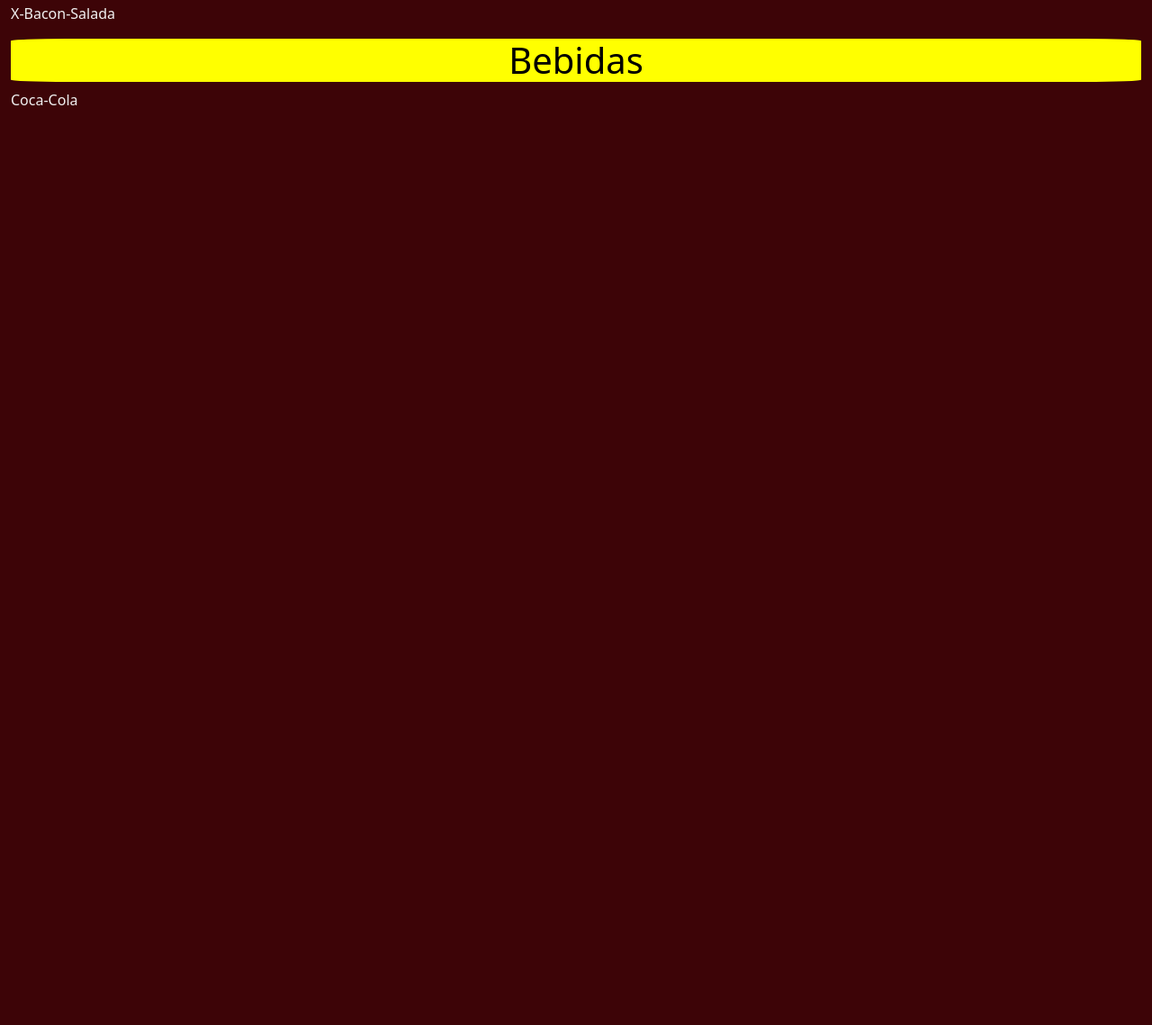
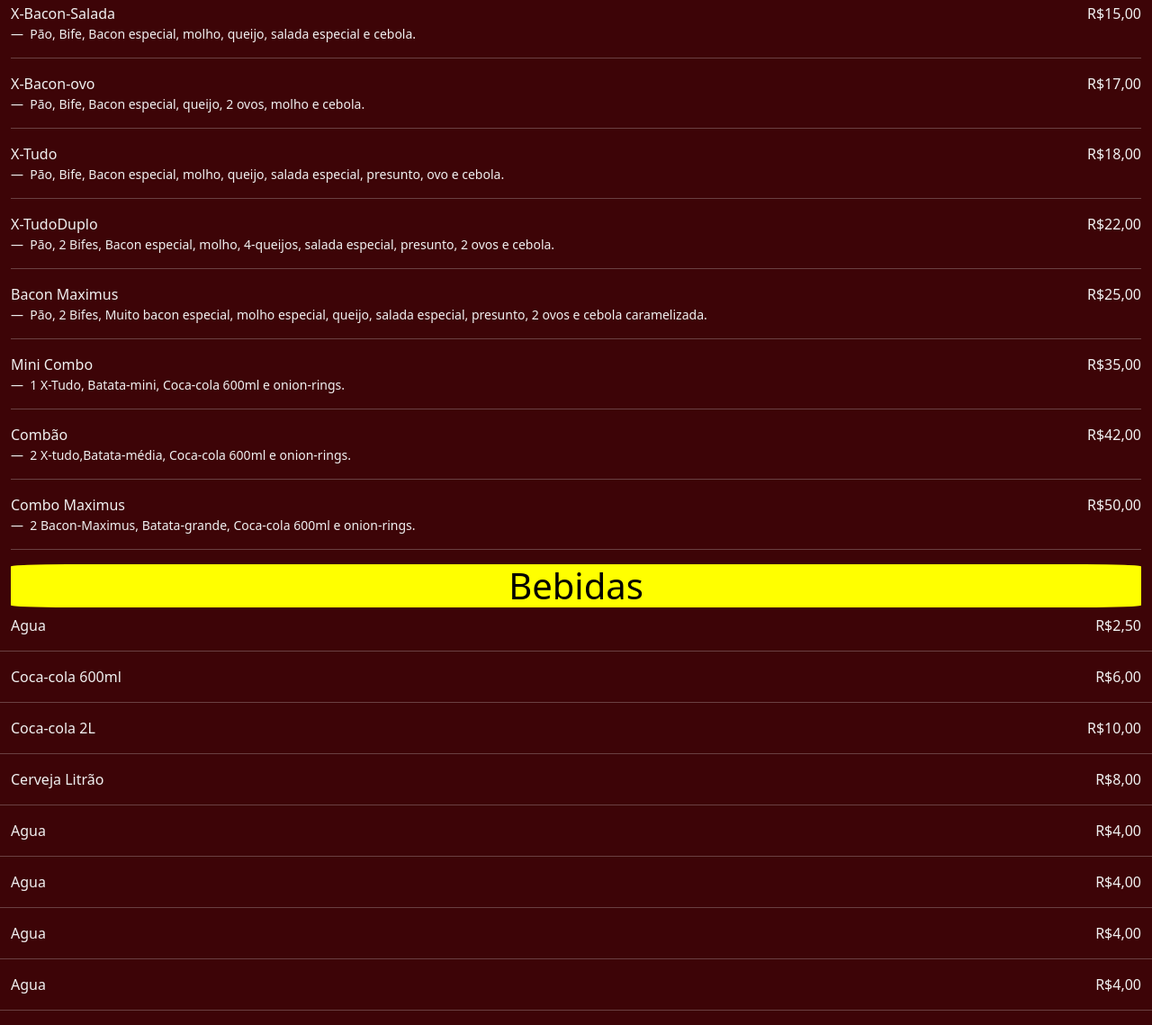
Before and after one commit to IgrAlves/hamburguer, a plain HTML site: page hamburguer/cardapio.html in a window 1280 px wide. Shown: the part 133-1272 px from the top of the page at 90% size. Before the commit the page ends 800 px from the top, so only its background shows below. Drawn offline with nearby package versions, Linux system fonts and the light colour scheme.

Commit message:
hamburguer

```diff
--- a/hamburguer/cardapio.html
+++ b/hamburguer/cardapio.html
@@ -36,12 +36,194 @@
         <div class="row space">
             <div class="col-sm-12 col-xxl-6">
                 <h1 class="text-background text-center">Hamburguers</h1>
-                <p class="color">X-Bacon-Salada</p>
-            </div>
+                <div class="color row">
+					<div class="col-6">
+						<p>X-Bacon-Salada</p>
+					</div>
+					<div class="col-6">
+						<p class="text-end color">R$15,00</p>
+					</div>
+					<div class="col-12">
+						<figcaption class="blockquote-footer color">
+							Pão, Bife, Bacon especial, molho, queijo, salada especial e cebola.
+						</figcaption>
+					<hr>
+					</div>
+				</div>
+				<div class="color row">
+					<div class="col-6">
+						<p>X-Bacon-ovo</p>
+					</div>
+					<div class="col-6">
+						<p class="text-end color">R$17,00</p>
+					</div>
+					<div class="col-12">
+						<figcaption class="blockquote-footer color">
+							Pão, Bife, Bacon especial, queijo, 2 ovos, molho e cebola.
+						</figcaption>
+					<hr>
+					</div>
+				</div>
+				<div class="color row">
+					<div class="col-6">
+						<p>X-Tudo</p>
+					</div>
+					<div class="col-6">
+						<p class="text-end color">R$18,00</p>
+					</div>
+					<div class="col-12">
+						<figcaption class="blockquote-footer color">
+							Pão, Bife, Bacon especial, molho, queijo, salada especial, presunto, ovo e cebola.
+						</figcaption>
+					<hr>
+					</div>
+				</div>
+				<div class="color row">
+					<div class="col-6">
+						<p>X-TudoDuplo</p>
+					</div>
+					<div class="col-6">
+						<p class="text-end color">R$22,00</p>
+					</div>
+					<div class="col-12">
+						<figcaption class="blockquote-footer color">
+							Pão, 2 Bifes, Bacon especial, molho, 4-queijos, salada especial, presunto, 2 ovos e cebola.
+						</figcaption>
+					<hr>
+					</div>
+				</div>
+				<div class="color row">
+					<div class="col-6">
+						<p>Bacon Maximus</p>
+					</div>
+					<div class="col-6">
+						<p class="text-end color">R$25,00</p>
+					</div>
+					<div class="col-12">
+						<figcaption class="blockquote-footer color">
+							Pão, 2 Bifes, Muito bacon especial, molho especial, queijo, salada especial, presunto, 2 ovos e cebola caramelizada.
+						</figcaption>
+					<hr>
+					</div>
+				</div>
+				<div class="color row">
+					<div class="col-6">
+						<p>Mini Combo</p>
+					</div>
+					<div class="col-6">
+						<p class="text-end color">R$35,00</p>
+					</div>
+					<div class="col-12">
+						<figcaption class="blockquote-footer color">
+							1 X-Tudo, Batata-mini, Coca-cola 600ml e onion-rings.
+						</figcaption>
+					<hr>
+					</div>
+				</div>
+				<div class="color row">
+					<div class="col-6">
+						<p>Combão</p>
+					</div>
+					<div class="col-6">
+						<p class="text-end color">R$42,00</p>
+					</div>
+					<div class="col-12">
+						<figcaption class="blockquote-footer color">
+							2 X-tudo,Batata-média, Coca-cola 600ml e onion-rings.
+						</figcaption>
+					<hr>
+					</div>
+				</div>
+				<div class="color row">
+					<div class="col-6">
+						<p>Combo Maximus</p>
+					</div>
+					<div class="col-6">
+						<p class="text-end color">R$50,00</p>
+					</div>
+					<div class="col-12">
+						<figcaption class="blockquote-footer color">
+							2 Bacon-Maximus, Batata-grande, Coca-cola 600ml e onion-rings.
+						</figcaption>
+					<hr>
+					</div>
+				</div>
+			</div>
             <div class="col-sm-12 col-xxl-6">
                 <h1 class="text-background text-center">Bebidas</h1>
-                <p class="color">Coca-Cola</p>
-            </div>
+                <div class="color row">
+					<div class="col-6">
+						<p>Agua</p>
+					</div>
+					<div class="col-6">
+						<p class="text-end color">R$2,50</p>
+					</div>
+					<hr>
+				</div>
+				<div class="color row">
+					<div class="col-6">
+						<p>Coca-cola 600ml</p>
+					</div>
+					<div class="col-6">
+						<p class="text-end color">R$6,00</p>
+					</div>
+					<hr>
+				</div>
+				<div class="color row">
+					<div class="col-6">
+						<p>Coca-cola 2L</p>
+					</div>
+					<div class="col-6">
+						<p class="text-end color">R$10,00</p>
+					</div>
+					<hr>
+				</div>
+				<div class="color row">
+					<div class="col-6">
+						<p>Cerveja Litrão</p>
+					</div>
+					<div class="col-6">
+						<p class="text-end color">R$8,00</p>
+					</div>
+					<hr>
+				</div>
+				<div class="color row">
+					<div class="col-6">
+						<p>Agua</p>
+					</div>
+					<div class="col-6">
+						<p class="text-end color">R$4,00</p>
+					</div>
+					<hr>
+				</div>
+				<div class="color row">
+					<div class="col-6">
+						<p>Agua</p>
+					</div>
+					<div class="col-6">
+						<p class="text-end color">R$4,00</p>
+					</div>
+					<hr>
+				</div>
+				<div class="color row">
+					<div class="col-6">
+						<p>Agua</p>
+					</div>
+					<div class="col-6">
+						<p class="text-end color">R$4,00</p>
+					</div>
+					<hr>
+				</div>
+				<div class="color row">
+					<div class="col-6">
+						<p>Agua</p>
+					</div>
+					<div class="col-6">
+						<p class="text-end color">R$4,00</p>
+					</div>
+					<hr>
+				</div>
+			</div>
         </div>
     </body>
 </div>
```
